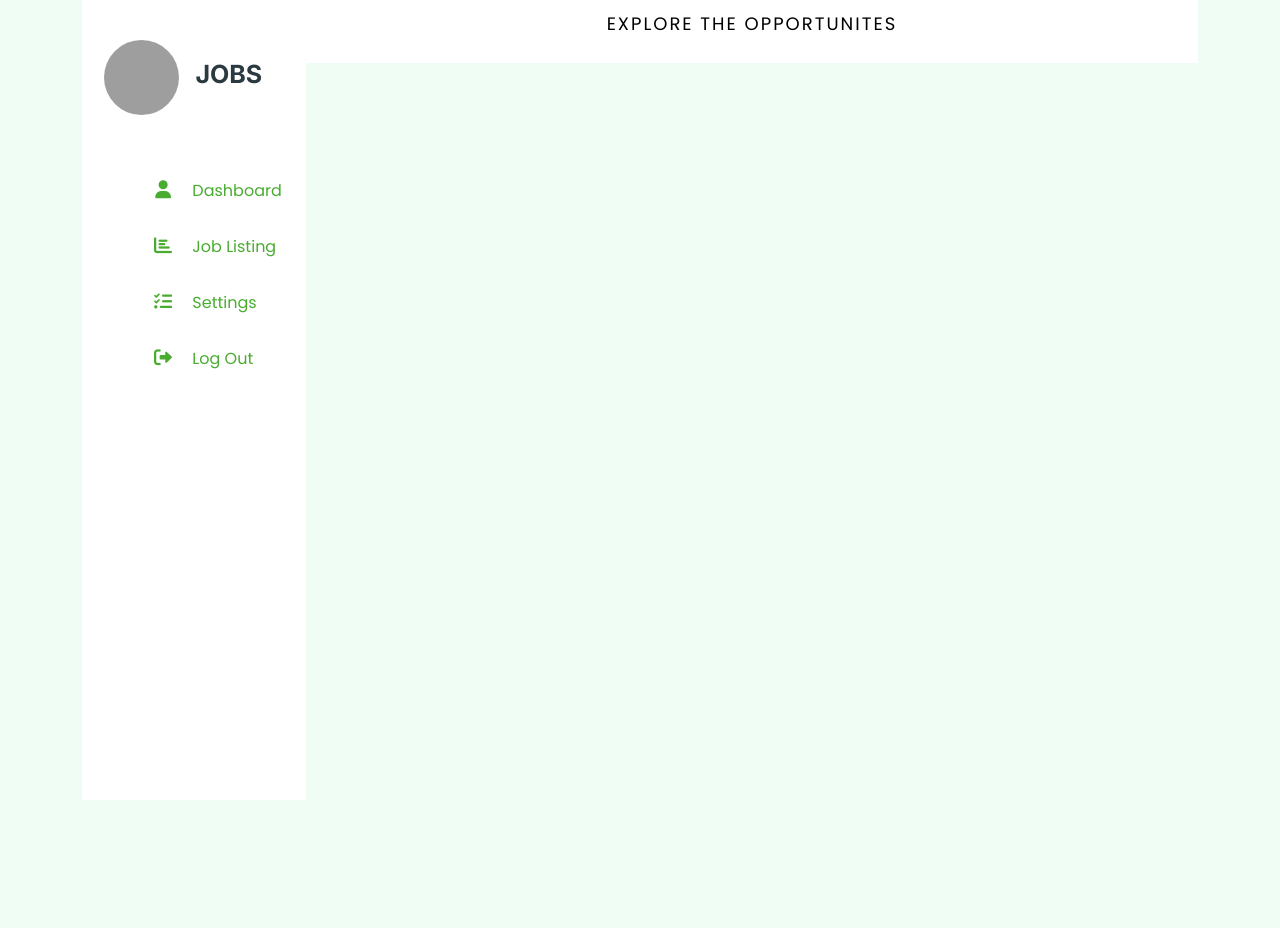
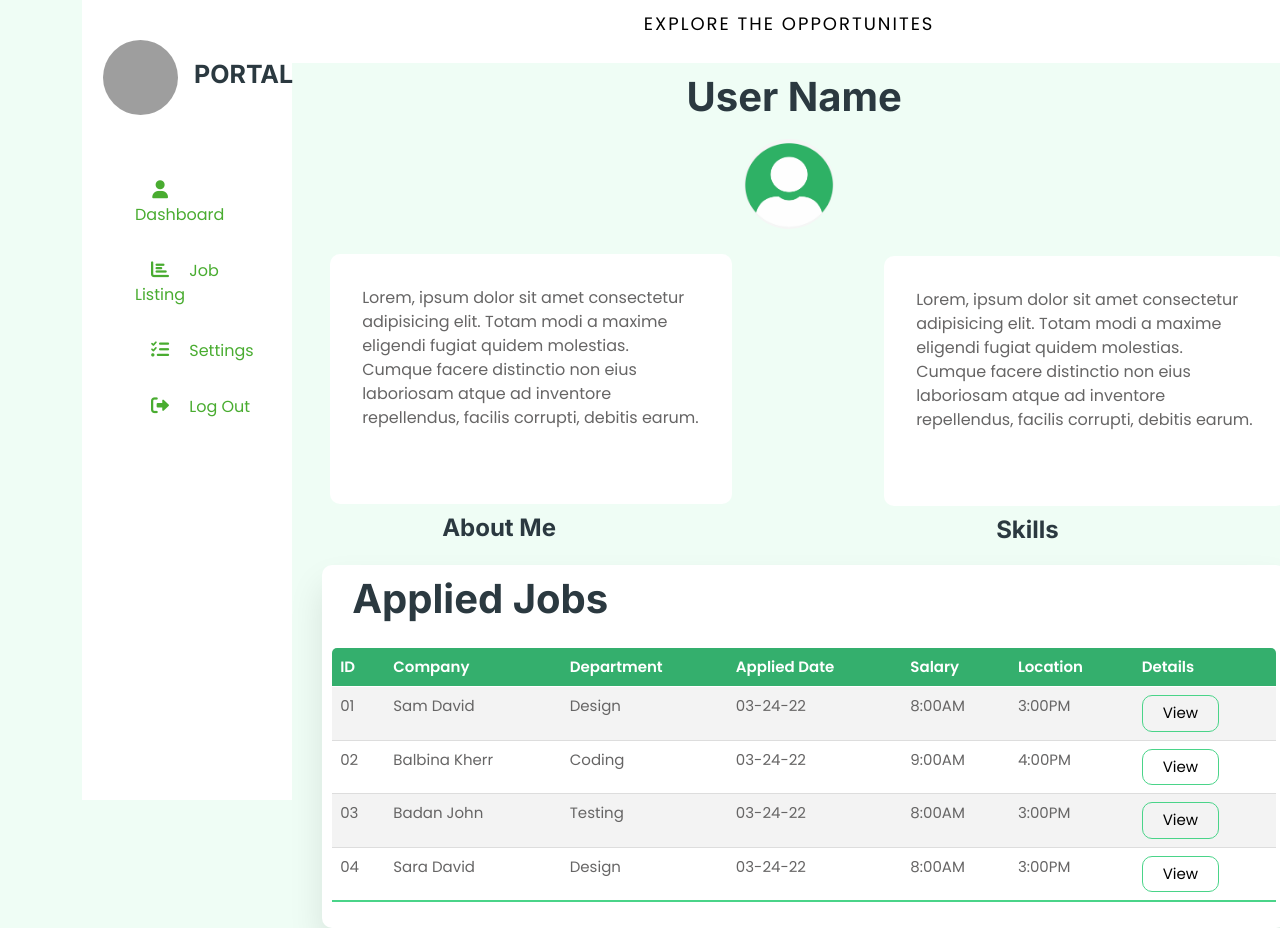
Before and after one commit to prashantkr29/Job-Portal-Management-System, a PHP site: page /dashboard.html in a window 1280 px wide. Before the commit the page ends 800 px from the top, so only its background shows below. Run offline with PHP 8.4, Linux system fonts and the light colour scheme; some libraries are stand-ins or nearby versions; grey boxes are pictures that could not be loaded.

Commit message:
dashboard profile

```diff
--- a/css/dashboard.css
+++ b/css/dashboard.css
@@ -92,6 +92,7 @@
 
 .main-body{
     padding: 10px 10px 10px 20px;
+    text-align: center;
 }
 h1{
     margin: 20px;
@@ -120,3 +121,112 @@
 .search_bar .filter{
     width: 300px;
 }
+
+.filter{
+    background-color: #fff;
+}
+.Category{
+    background-color: #fff;
+}
+
+.user-profile{
+   display: flex;
+    align-items: center;
+    justify-content: center;
+
+}
+.user-profile img{
+    width: 90px;
+    height: 90px;
+    border-radius: 85%;
+}
+h4{
+    margin-left: 150px;
+    font-family: Impact, Haettenschweiler, 'Arial Narrow Bold', sans-serif;
+}
+
+.description{
+    display: inline-block;
+    margin-top: 25px;
+    margin-left: 38px;
+    width: 402px;
+    height: 250px;
+    margin-bottom: 10px;    border: 1px ;
+    background-color: #fff;
+    border-radius: 10px;
+    display: flex;
+    left: 50px;
+
+}
+.skills-container{
+    margin-left: 554px;
+    margin-top: -312px;
+}
+
+.skills{
+    display: inline-flex;
+    margin-top: 25px;
+    margin-left: 38px;
+
+    width: 402px;
+    height: 250px;
+    margin-bottom: 10px;    border: 1px ;
+    background-color: #fff;
+    border-radius: 10px;
+    display: flex;
+    left: 50px;
+}
+
+.attendance{
+    margin-top: 20px;
+    text-transform: capitalize;
+  }
+  .attendance-list{
+    width: 100%;
+    padding: 10px;
+    margin-top: 10px;
+    background: #fff;
+    border-radius: 10px;
+    box-shadow: 0 20px 35px rgba(0, 0, 0, 0.1);
+  }
+  .table{
+    border-collapse: collapse;
+    margin: 25px 0;
+    font-size: 15px;
+    min-width: 100%;
+    overflow: hidden;
+    border-radius: 5px 5px 0 0;
+    border-bottom: #ddd;
+  }
+  table thead tr{
+    color: #fff;
+    background: #34AF6D;
+    text-align: left;
+    font-weight: bold;
+  }
+  .table th,
+  .table td{
+    padding: 12px 15px;
+  }
+  .table tbody tr{
+    border-bottom: 1px solid #ddd;
+  }
+  .table tbody tr:nth-of-type(odd){
+    background: #f3f3f3;
+  }
+
+  .table tbody tr:last-of-type{
+    border-bottom: 2px solid #4AD489;
+  }
+  .table button{
+    padding: 6px 20px;
+    border-radius: 10px;
+    cursor: pointer;
+    background: transparent;
+    border: 1px solid #4AD489;
+  }
+  .table button:hover{
+    background: #4AD489;
+    color: #fff;
+    transition: 0.5rem;
+  }
--- a/dashboard.html
+++ b/dashboard.html
@@ -6,21 +6,29 @@
     <meta name="viewport" content="width=device-width, initial-scale=1.0" />
     <link rel="stylesheet" href="/css/dashboard.css" />
 
-    <link rel="preconnect" href="https://fonts.googleapis.com">
-    <link rel="preconnect" href="https://fonts.gstatic.com" crossorigin>
-    <link href="https://fonts.googleapis.com/css2?family=Heebo:wght@400;500;600&family=Inter:wght@700;800&display=swap" rel="stylesheet">
+    <link rel="preconnect" href="https://fonts.googleapis.com" />
+    <link rel="preconnect" href="https://fonts.gstatic.com" crossorigin />
+    <link
+      href="https://fonts.googleapis.com/css2?family=Heebo:wght@400;500;600&family=Inter:wght@700;800&display=swap"
+      rel="stylesheet"
+    />
 
     <!-- Icon Font Stylesheet -->
-    <link href="https://cdnjs.cloudflare.com/ajax/libs/font-awesome/5.10.0/css/all.min.css" rel="stylesheet">
-    <link href="https://cdn.jsdelivr.net/npm/bootstrap-icons@1.4.1/font/bootstrap-icons.css" rel="stylesheet">
+    <link
+      href="https://cdnjs.cloudflare.com/ajax/libs/font-awesome/5.10.0/css/all.min.css"
+      rel="stylesheet"
+    />
+    <link
+      href="https://cdn.jsdelivr.net/npm/bootstrap-icons@1.4.1/font/bootstrap-icons.css"
+      rel="stylesheet"
+    />
 
     <!-- Libraries Stylesheet -->
-    <link href="lib/animate/animate.min.css" rel="stylesheet">
-    <link href="lib/owlcarousel/assets/owl.carousel.min.css" rel="stylesheet">
+    <link href="lib/animate/animate.min.css" rel="stylesheet" />
+    <link href="lib/owlcarousel/assets/owl.carousel.min.css" rel="stylesheet" />
 
     <!-- Customized Bootstrap Stylesheet -->
-    <link href="css/bootstrap.min.css" rel="stylesheet">
-
+    <link href="css/bootstrap.min.css" rel="stylesheet" />
 
     <link
       rel="stylesheet"
@@ -38,7 +46,7 @@
         <div class="navbar">
           <div class="logo">
             <img src="/img/logo.jpg" alt="" />
-            <h1 style="font-size: 25px;">Jobs</h1>
+            <h1 style="font-size: 25px">Portal</h1>
           </div>
           <ul>
             <li>
@@ -72,6 +80,113 @@
         <div class="main-top">
           <p>Explore the opportunites</p>
         </div>
+        <div class="main-body">
+          <h1>User Name</h1>
+        </div>
+        <div class="user-profile">
+          <img src="/img/profile.png" />
+        </div>
+        <div class="descripotion-container">
+        <div class="description">
+          <p style="padding: 32px;">
+            Lorem, ipsum dolor sit amet consectetur adipisicing elit. Totam modi
+            a maxime eligendi fugiat quidem molestias. Cumque facere distinctio
+            non eius laboriosam atque ad inventore repellendus, facilis
+            corrupti, debitis earum.
+          </p>
+
+        </div>
+        <h4>About Me</h4>
+      </div>
+      <div class="skills-container">
+        <div class="skills">
+          <p style="padding: 32px;">
+            Lorem, ipsum dolor sit amet consectetur adipisicing elit. Totam modi
+            a maxime eligendi fugiat quidem molestias. Cumque facere distinctio
+            non eius laboriosam atque ad inventore repellendus, facilis
+            corrupti, debitis earum.
+          </p>
+
+        </div>
+        <h4>Skills</h4>
+      </div>
+
+
+
+          <section class="attendance" style="margin-left: 30px;">
+            <div class="attendance-list">
+              <h1>Applied Jobs</h1>
+              <table class="table">
+                <thead>
+                  <tr>
+                    <th>ID</th>
+                    <th>Company</th>
+                    <th>Department</th>
+                    <th>Applied Date</th>
+                    <th>Salary</th>
+                    <th>Location</th>
+                    <th>Details</th>
+                  </tr>
+                </thead>
+                <tbody>
+                  <tr>
+                    <td>01</td>
+                    <td>Sam David</td>
+                    <td>Design</td>
+                    <td>03-24-22</td>
+                    <td>8:00AM</td>
+                    <td>3:00PM</td>
+                    <td><button>View</button></td>
+                  </tr>
+                  <tr class="active">
+                    <td>02</td>
+                    <td>Balbina Kherr</td>
+                    <td>Coding</td>
+                    <td>03-24-22</td>
+                    <td>9:00AM</td>
+                    <td>4:00PM</td>
+                    <td><button>View</button></td>
+                  </tr>
+                  <tr>
+                    <td>03</td>
+                    <td>Badan John</td>
+                    <td>testing</td>
+                    <td>03-24-22</td>
+                    <td>8:00AM</td>
+                    <td>3:00PM</td>
+                    <td><button>View</button></td>
+                  </tr>
+                  <tr>
+                    <td>04</td>
+                    <td>Sara David</td>
+                    <td>Design</td>
+                    <td>03-24-22</td>
+                    <td>8:00AM</td>
+                    <td>3:00PM</td>
+                    <td><button>View</button></td>
+                  </tr>
+                  <!-- <tr >
+                    <td>05</td>
+                    <td>Salina</td>
+                    <td>Coding</td>
+                    <td>03-24-22</td>
+                    <td>9:00AM</td>
+                    <td>4:00PM</td>
+                    <td><button>View</button></td>
+                  </tr>
+                  <tr >
+                    <td>06</td>
+                    <td>Tara Smith</td>
+                    <td>Testing</td>
+                    <td>03-24-22</td>
+                    <td>9:00AM</td>
+                    <td>4:00PM</td>
+                    <td><button>View</button></td>
+                  </tr> -->
+                </tbody>
+              </table>
+            </div>
+          </section>
 
       </section>
     </div>
--- a/index.html
+++ b/index.html
@@ -117,7 +117,7 @@
                         <a class="cat-item rounded p-4" href="">
                             <i class="fa fa-3x fa-mail-bulk text-primary mb-4"></i>
                             <h6 class="mb-3">Marketing</h6>
-                            <p class="mb-0">123 Vacancy</p>
+                            <p class="mb-0">12 Vacancy</p>
                         </a>
                     </div>
                     <div class="col-lg-3 col-sm-6 wow fadeInUp" data-wow-delay="0.3s">
```
Also changed, not shown: dashboard-job.html (+5 -5 lines), img/profile.png (added).
